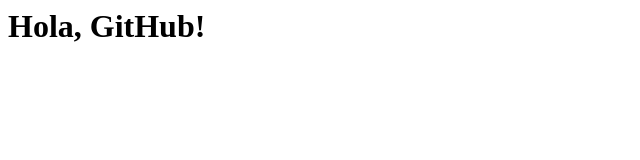
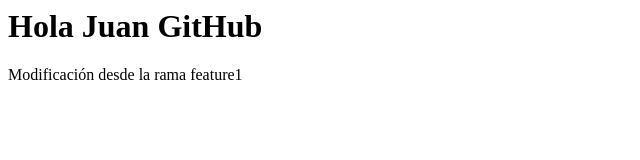
Before and after one commit to JuanmaCode2025/GitHub, a plain HTML site: page index.html in a window 1280 px wide. Shown: the whole page, without its empty margins (0-640 px from the left). Drawn offline with Linux system fonts and the light colour scheme.

Commit message:
Modificacion en la rama feature1

```diff
--- a/index.html
+++ b/index.html
@@ -1 +1,2 @@
-<h1> Hola, GitHub!</h1>
+<h1>Hola Juan GitHub</h1>
+<p>Modificación desde la rama feature1</p>
```
